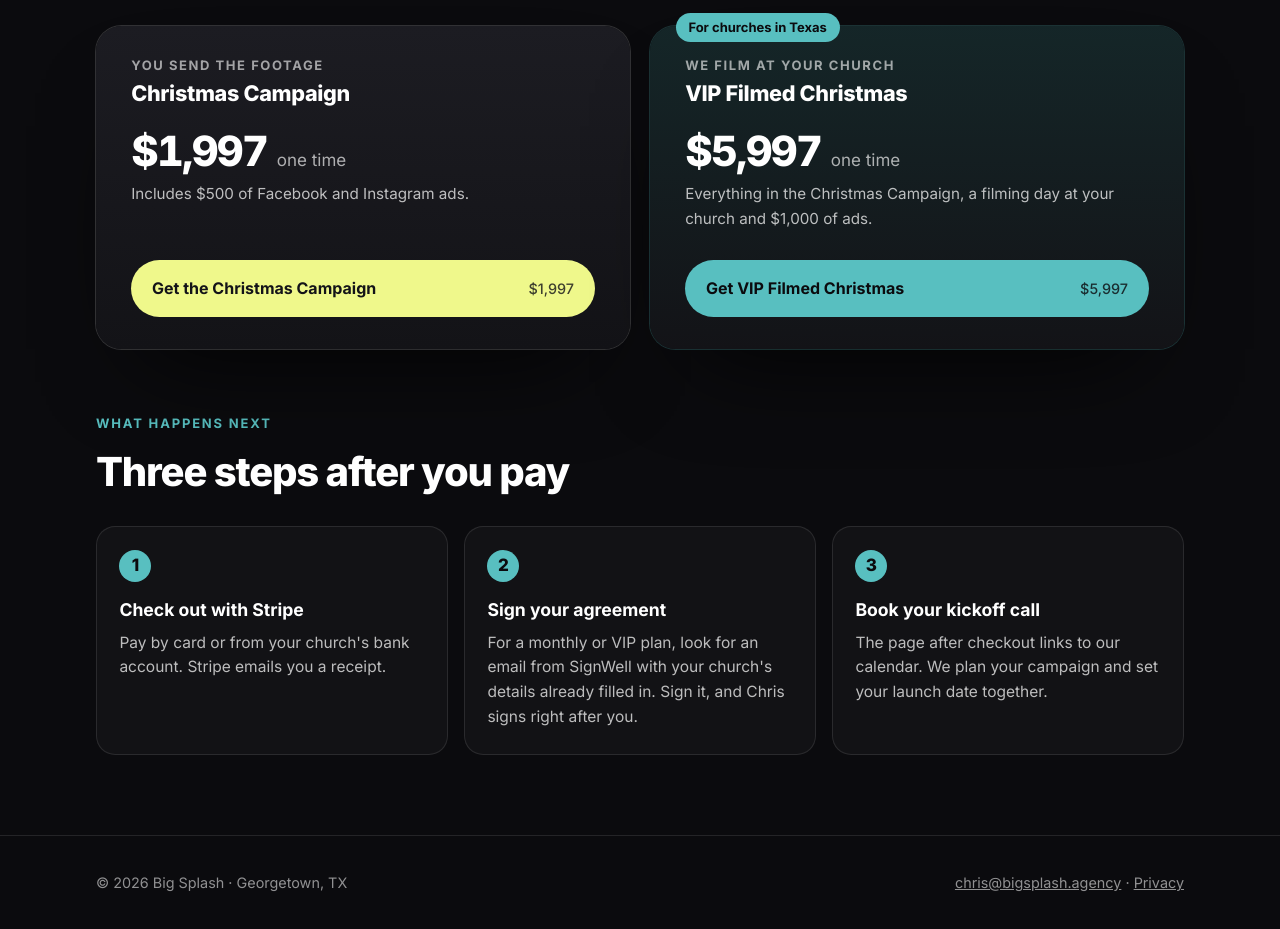
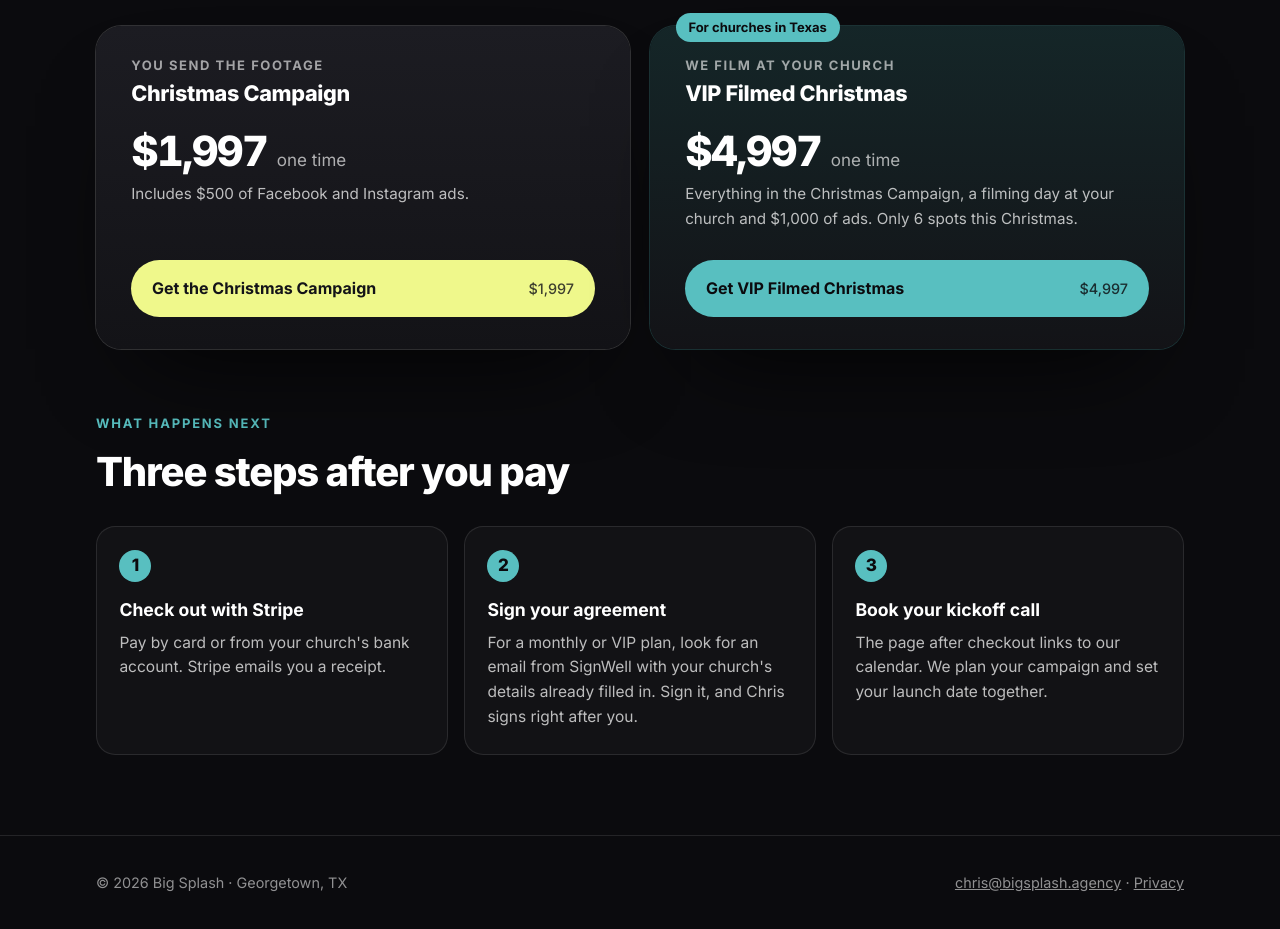
Before and after one commit to ChristopherList-lab/bigsplash-church, a plain HTML site: page start/index.html in a window 1280 px wide. Shown: the part 1620-2549 px from the top of the page. Drawn offline with Linux system fonts and the light colour scheme.

Commit message:
VIP Filmed Christmas: $4,997 with 6 spots, new Stripe link
Chris moved VIP to $4,997 and capped it at 6 churches. /start/ points at the new
payment link (closes after 6 paid checkouts, promo codes on). The welcome page
and the InitiateCheckout pixel value use 4997.

Co-Authored-By: Claude Opus 5.5 <noreply@anthropic.com>

```diff
--- a/start/index.html
+++ b/start/index.html
@@ -181,9 +181,9 @@
             <span class="badge">For churches in Texas</span>
             <p class="label">We film at your church</p>
             <h3 id="xv-title">VIP Filmed Christmas</h3>
-            <p class="price"><b>$5,997</b><span>one time</span></p>
-            <p class="sub">Everything in the Christmas Campaign, a filming day at your church and $1,000 of ads.</p>
-            <div class="buy"><a class="btn btn-teal" href="https://buy.stripe.com/00w28rfgD5u77TR6IP18c0b">Get VIP Filmed Christmas <small>$5,997</small></a></div>
+            <p class="price"><b>$4,997</b><span>one time</span></p>
+            <p class="sub">Everything in the Christmas Campaign, a filming day at your church and $1,000 of ads. Only 6 spots this Christmas.</p>
+            <div class="buy"><a class="btn btn-teal" href="https://buy.stripe.com/28EdR9b0ng8L4HFebh18c0k">Get VIP Filmed Christmas <small>$4,997</small></a></div>
           </article>
         </div>
       </div>
```
Also changed, not shown: christmas/index.html (+1 -1 lines), christmas/welcome/index.html (+1 -1 lines).
